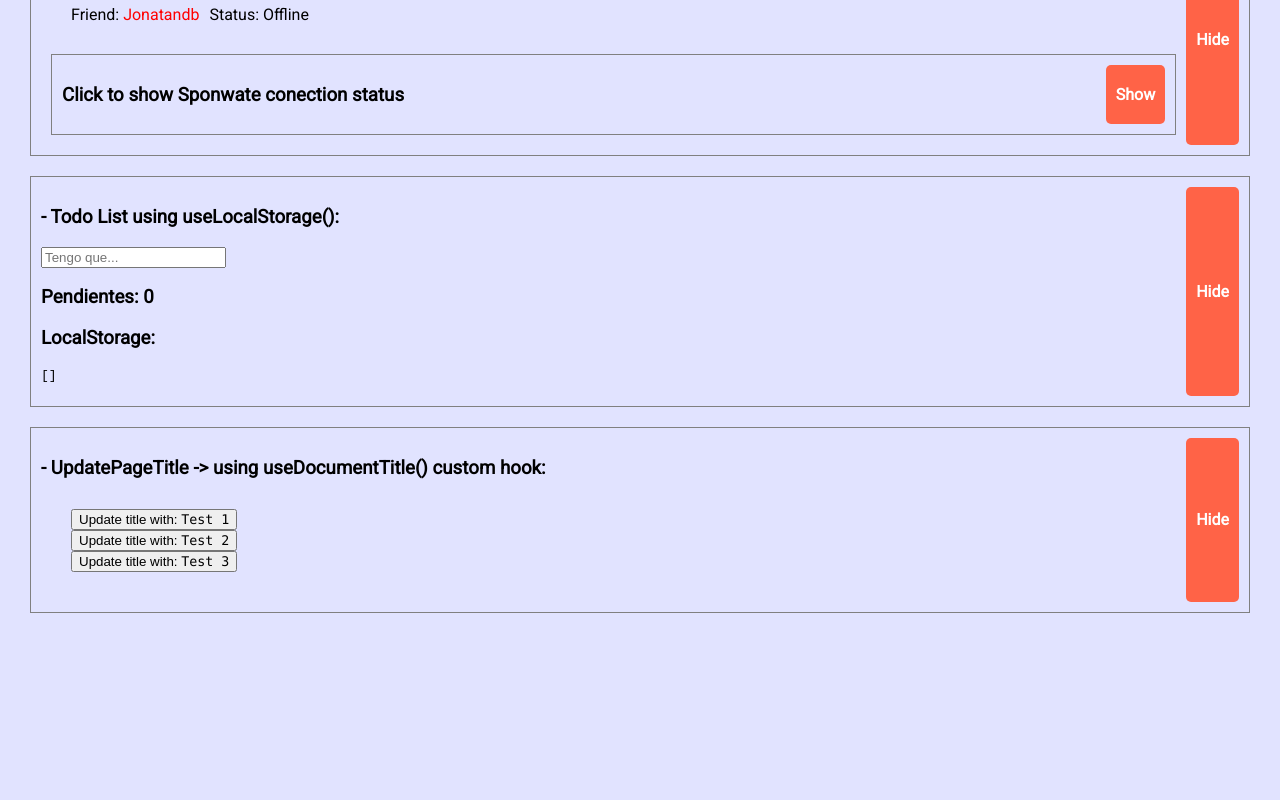
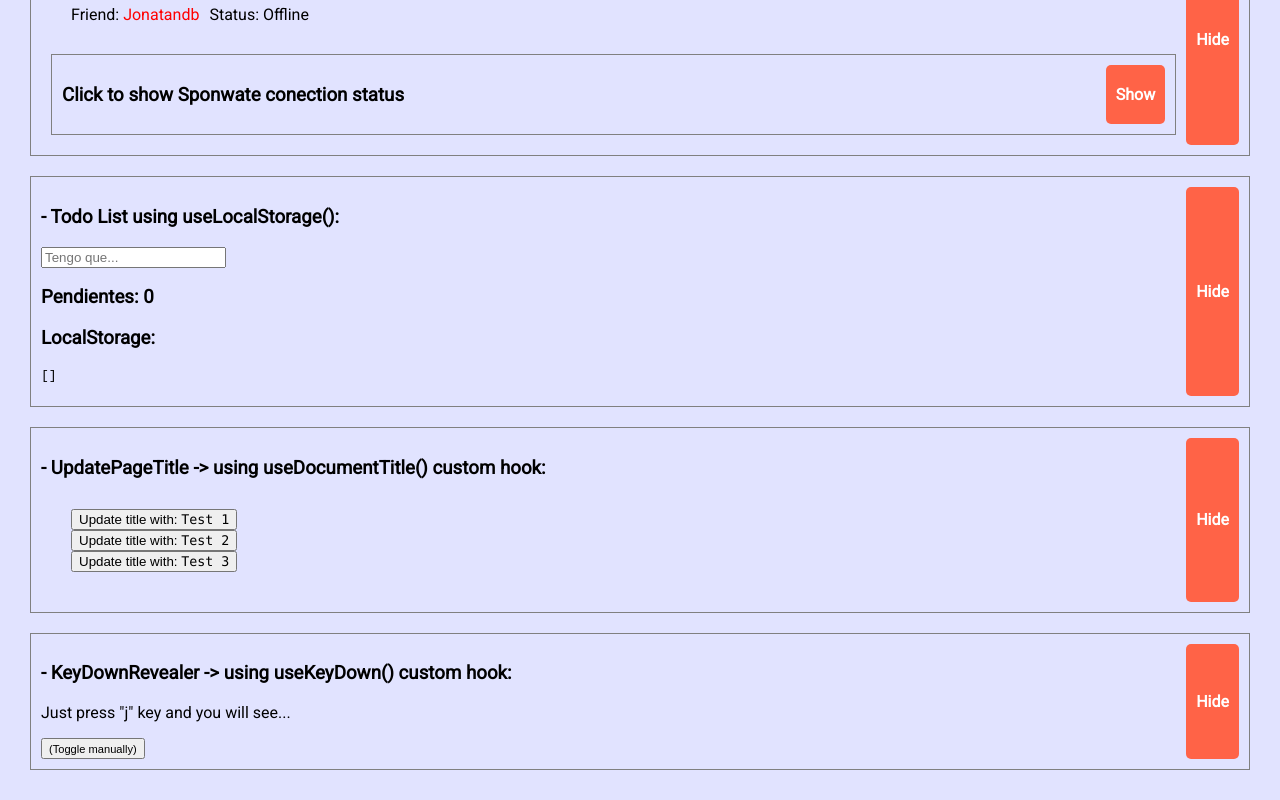
Before and after one commit to Jonatandb/jonatandb-hooks-tests, a React (Create React App) app: page / in a window 1280 px wide. Shown: the part 606-1406 px from the top of the page. Before the commit the page ends 1249 px from the top, so only its background shows below. Built offline with nearby package versions, Linux system fonts and the light colour scheme.

Commit message:
KeyDownRevealer component and useKeyDown custom hook added

```diff
--- a/src/App.js
+++ b/src/App.js
@@ -4,6 +4,7 @@ import Counter from './components/Counter'
 import FriendItem from './components/FriendItem'
 import FriendStatus from './components/FriendStatus'
 import InputWithAutoFocus from './components/InputWithAutoFocus'
+import KeyDownRevealer from './components/KeyDownRevealer'
 import ShowWindowWidth from './components/ShowWindowWidth'
 import TodoList from './components/TodoList'
 import UpdatePageTitle from './components/UpdatePageTitle'
@@ -50,6 +51,11 @@ export default function App() {
       <Collapse collapsedTitle={`Set page title using useDocumentTitle() custom hook.`}>
         <UpdatePageTitle />
       </Collapse>
+
+      <Collapse collapsedTitle={`Detect keydown using useKeyDown() custom hook.`}>
+        <KeyDownRevealer />
+      </Collapse>
+
     </div>
   )
 }
--- /dev/null
+++ b/src/components/KeyDownRevealer.js
@@ -0,0 +1,29 @@
+import React from 'react'
+import useKeyDown from '../hooks/useKeyDown'
+
+const KeyDownRevealer = () => {
+    const [showMessage, setShowMessage] = useKeyDown({
+        "j": true,
+        Escape: false
+    }, false)
+
+    return (
+        <div>
+            <h3>- KeyDownRevealer -> using useKeyDown() custom hook:</h3>
+            {
+                showMessage ? (
+                    <p>
+                        Great! Now press Escape to go back.
+                    </p>
+                ) : (
+                        <p>
+                            Just press "j" key and you will see...
+                        </p>
+                    )
+            }
+            <button onClick={() => setShowMessage(prevState => !prevState)}><small>(Toggle manually)</small></button>
+        </div>
+    )
+}
+
+export default KeyDownRevealer
--- /dev/null
+++ b/src/hooks/useKeyDown.js
@@ -0,0 +1,29 @@
+import { useEffect, useState } from 'react'
+
+const useKeyDown = (map, defaultValue) => {
+    const [match, setMatch] = useState(defaultValue)
+
+    useEffect(() => {
+
+        const handleKeyDown = ({ key }) => {
+            console.log('key detected:', key)
+            console.log('map', map)
+            setMatch(prevMatch => Object.keys(map).some(k => k === key)
+                ? map[key]
+                : prevMatch
+            )
+        }
+
+        window.addEventListener('keydown', handleKeyDown)
+
+        return () => {
+            window.removeEventListener('keydown', handleKeyDown)
+        }
+
+        // eslint-disable-next-line react-hooks/exhaustive-deps
+    }, [])
+
+    return [match, setMatch]
+}
+
+export default useKeyDown
```
